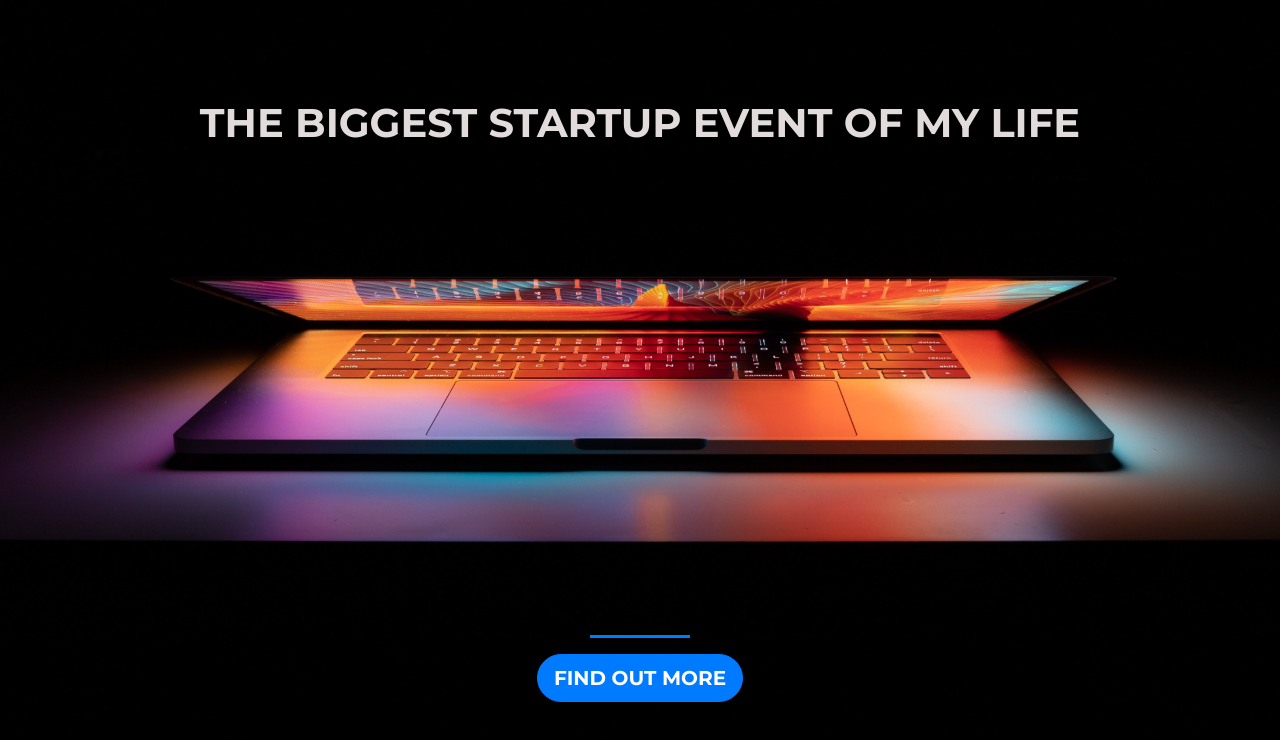
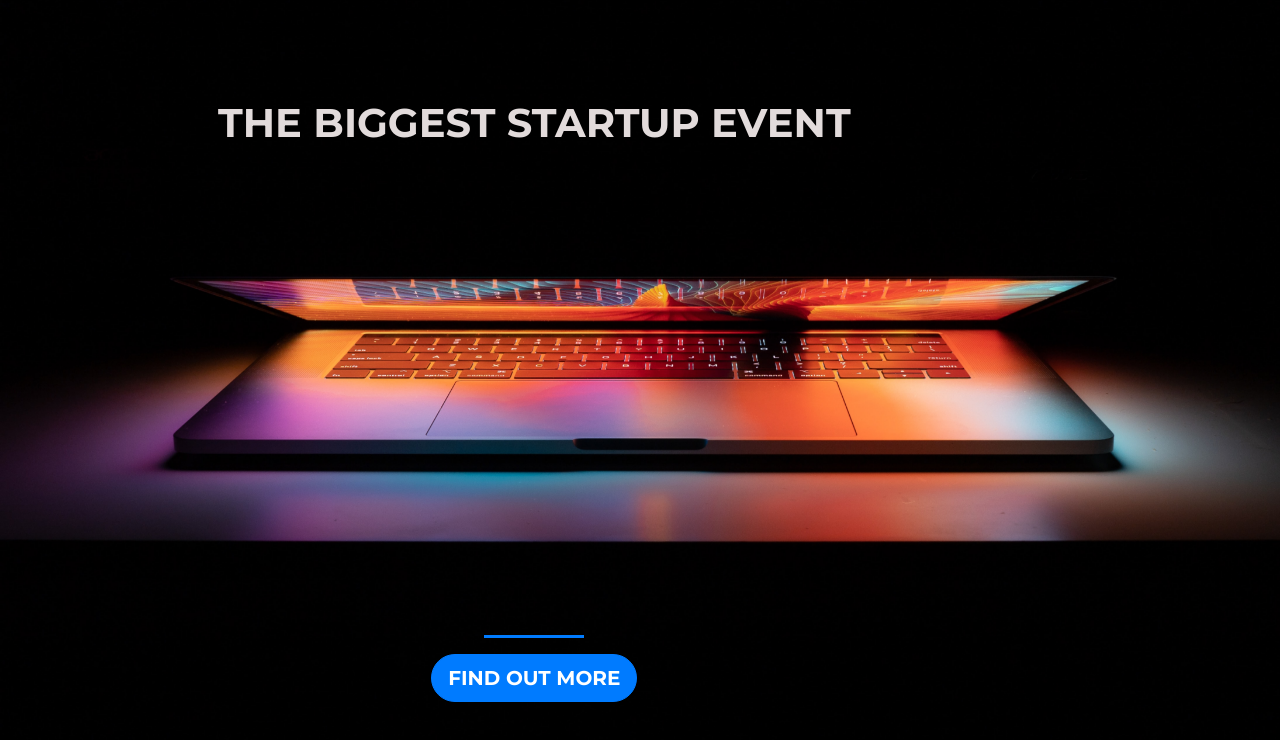
Before and after one commit to AyazMinhaj/rgsstratup.github.io, a plain HTML site: page index.html in a window 1280 px wide. Drawn offline with nearby package versions, Linux system fonts and the light colour scheme.

Commit message:
Edit HTML of heading

```diff
--- a/index.html
+++ b/index.html
@@ -15,7 +15,7 @@
     <div class="container d-flex d-flex align-items-center h-100">
         <div class="row">
         <header class="text-center col-12">
-            <h1 class="text-uppercase"><strong>The biggest startup event of my life</strong> </h1>
+            <h1 class="text-uppercase"><strong>The biggest startup event</strong> </h1>
         </header>
     <div class="buffer col-12"></div>
     <section class="text-center col-12 ">
```
